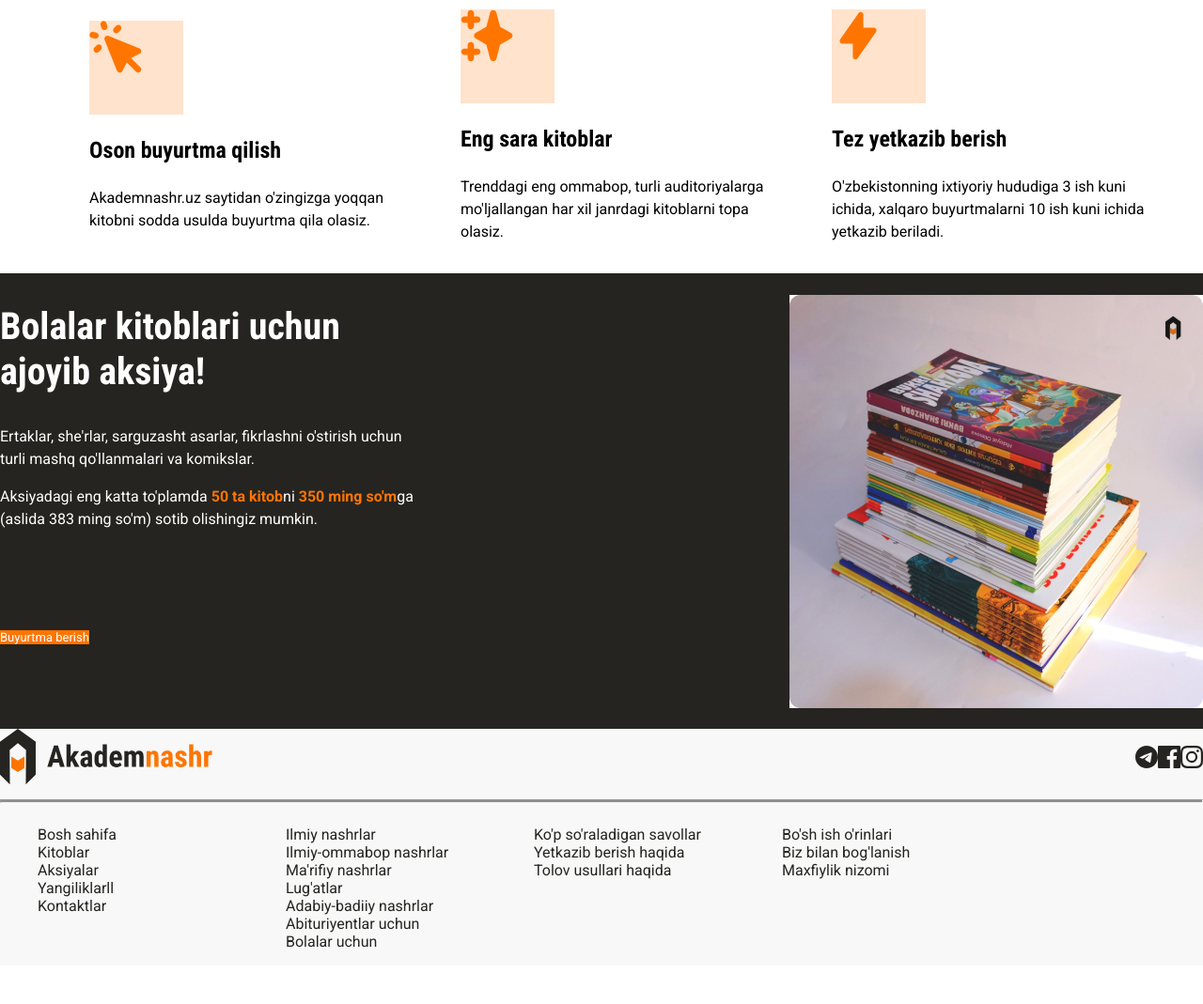
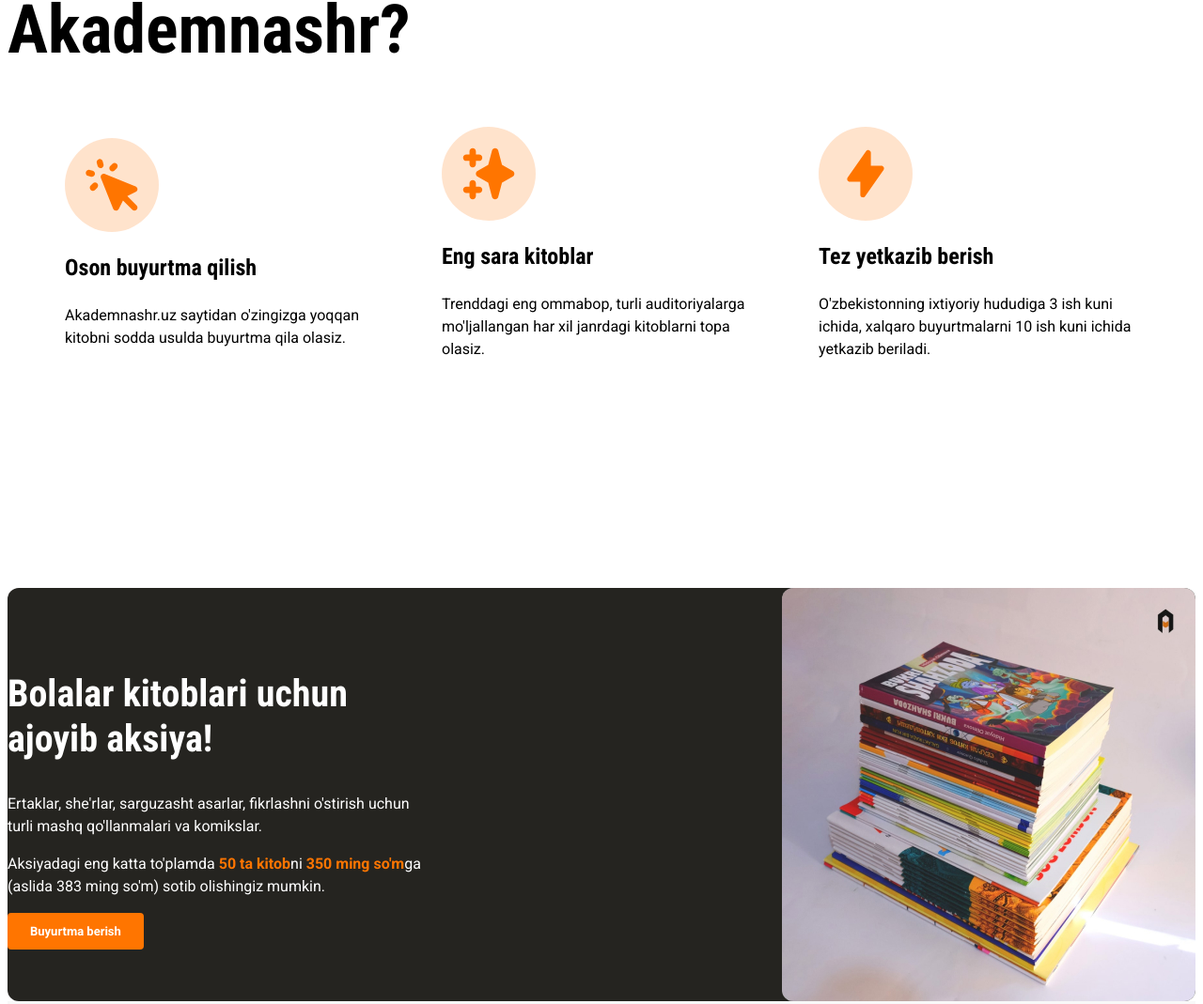
Before and after one commit to Khurshiddd/galere, a plain HTML site: page index.html in a window 1280 px wide. Shown: the part 1000-2069 px from the top of the page at 94% size. Before the commit the page ends 2028 px from the top, so only its background shows below. Drawn offline with Linux system fonts and the light colour scheme.

Commit message:
add border and padding

```diff
--- a/index.html
+++ b/index.html
@@ -26,7 +26,7 @@
                     <li><a class="nav-li" href="#">Kontaktlar</a></li>
                 </ul>
             </nav>
-            <a class="main-link" href="#">Ro'yxatdan o'tish</a>
+            <div><a class="main-link" href="#">Ro'yxatdan o'tish</a></div>
         </div>
     </header>
     <main>
--- a/style.css
+++ b/style.css
@@ -1,6 +1,6 @@
 body{
-    margin: 0;
-    padding: 0;
+    /* margin: 0;
+    padding: 0; */
     font-style: 16px;
     line-height: 1.5;
     font-family: "Roboto","Arial",sans-serif;
@@ -14,6 +14,9 @@ body{
     display: flex;
     justify-content: space-between;
     align-items: center;
+    border-top: #FF7500 5px solid;
+    padding-top: 16px;
+    padding-bottom: 16px;
 }
 .site-header-action{
     display: flex;
@@ -27,6 +30,7 @@ body{
     font-weight: 500;
     font-size: 13px;
     line-height: 15px;
+    padding: 0;
     letter-spacing: 1px;
     text-transform: uppercase;
     text-decoration: none;
@@ -41,12 +45,17 @@ body{
     opacity: 0.6;
 }
 .main-link{
+    display: inline-block;
+    padding: 12px 24px;
     font-size: 13px;
     line-height: 15;
+    border-radius: 4px;
+    font-weight: bold;
     background-color: #ff7500;
     color: #fff;
     text-decoration: none;
     transition: opacity 0.4s ease;
+    line-height: normal;
 }
 .main-link:hover{
     opacity: 0.8;
@@ -68,11 +77,13 @@ body{
 .hero-img{
     width: 510px;
     height: 510px;
+    border-radius: 8px;
 }
 .hr{
     width: 80px;
     height: 3px;
     background-color: #ff7500;
+    border: 0;
 }
 .hero-heading{
     font-size: 40px;
@@ -84,6 +95,7 @@ body{
     justify-content: space-evenly;
     align-items: center;
     list-style: none;
+    padding: 0;
 }
 .future{
     width: 340px;
@@ -94,16 +106,22 @@ body{
     line-height: 120%;
     color: #000000;
     width: 440px;
-    word-spacing: 0.5;
+    letter-spacing: 0.5;
     font-family: 'Roboto Condensed','Roboto','Arial', sans-serif;
 }
 .features{
     background-color: #fff;
     color: #000;
+    padding-top: 210px;
+    padding-bottom: 210px;
 }
 .future-icon{
+    display: flex;
+    justify-content: center;
+    align-items: center;
     width: 100px;
     height: 100px;
+    border-radius: 50%;
     background-color: rgba(255, 117, 0, 0.2);
 }
 .future-title{
@@ -120,6 +138,7 @@ body{
     display: flex;
     justify-content: space-between;
     align-items: center;
+    border-radius: 12px;
 }
 .promo-content{
     width: 440px;
@@ -137,8 +156,11 @@ body{
     width: 440px;
     height: 440px;
     object-fit: cover;
+    border-radius: 12px;
 }
 .site-footer {
+    padding-top: 56px;
+    padding-bottom: 56px;
     background-color: #f8f8f8;
 }
 .site-footer-top{
@@ -149,6 +171,7 @@ body{
 .socials{
     display: flex;
     align-items: center;
+    padding: 0;
 }
 .socials a {
     color: #252420;
@@ -161,10 +184,12 @@ body{
 }
 .site-footer ul{
     list-style: none;
+    padding: 0;
 }
 .site-footer-hr{
     background-color: rgba(37, 36, 32, 0.5);
     height: 2px;
+    border: 0;
 }
 .site-footer-links {
     width: 224px;
```
